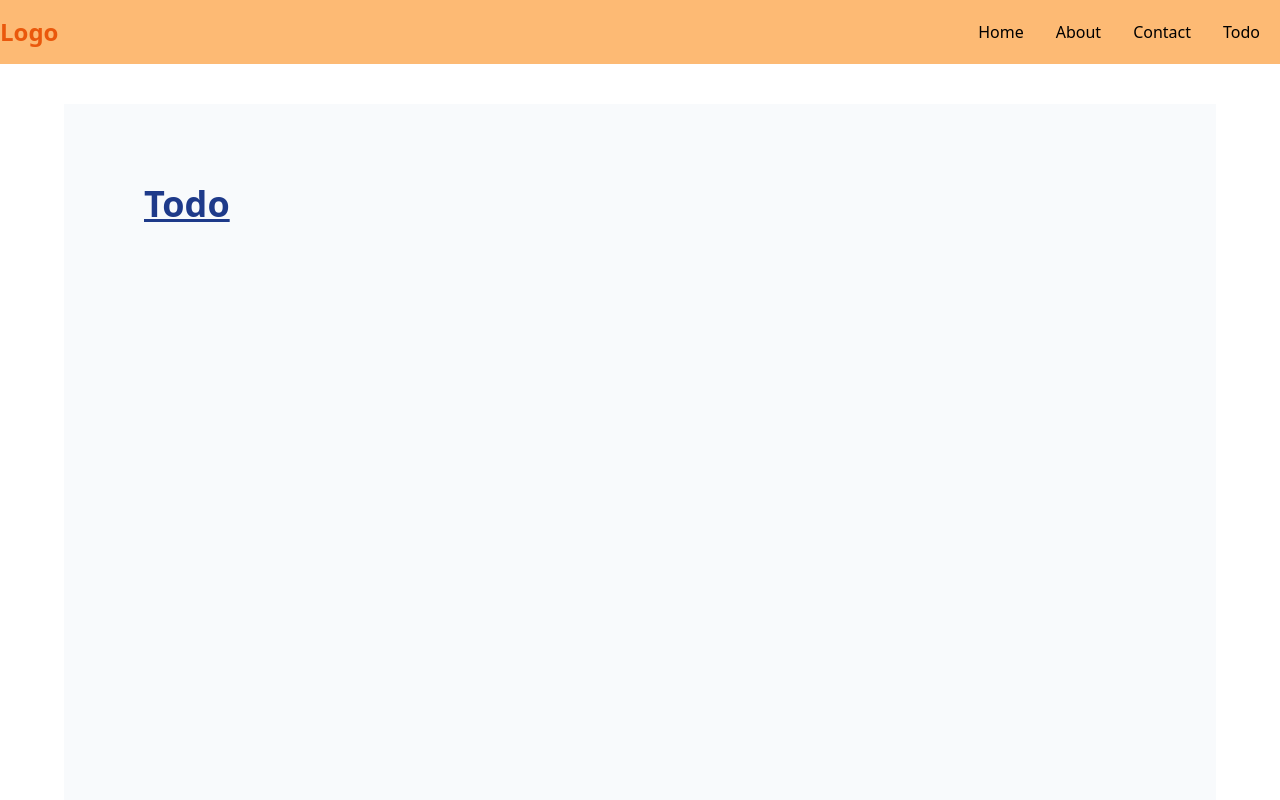
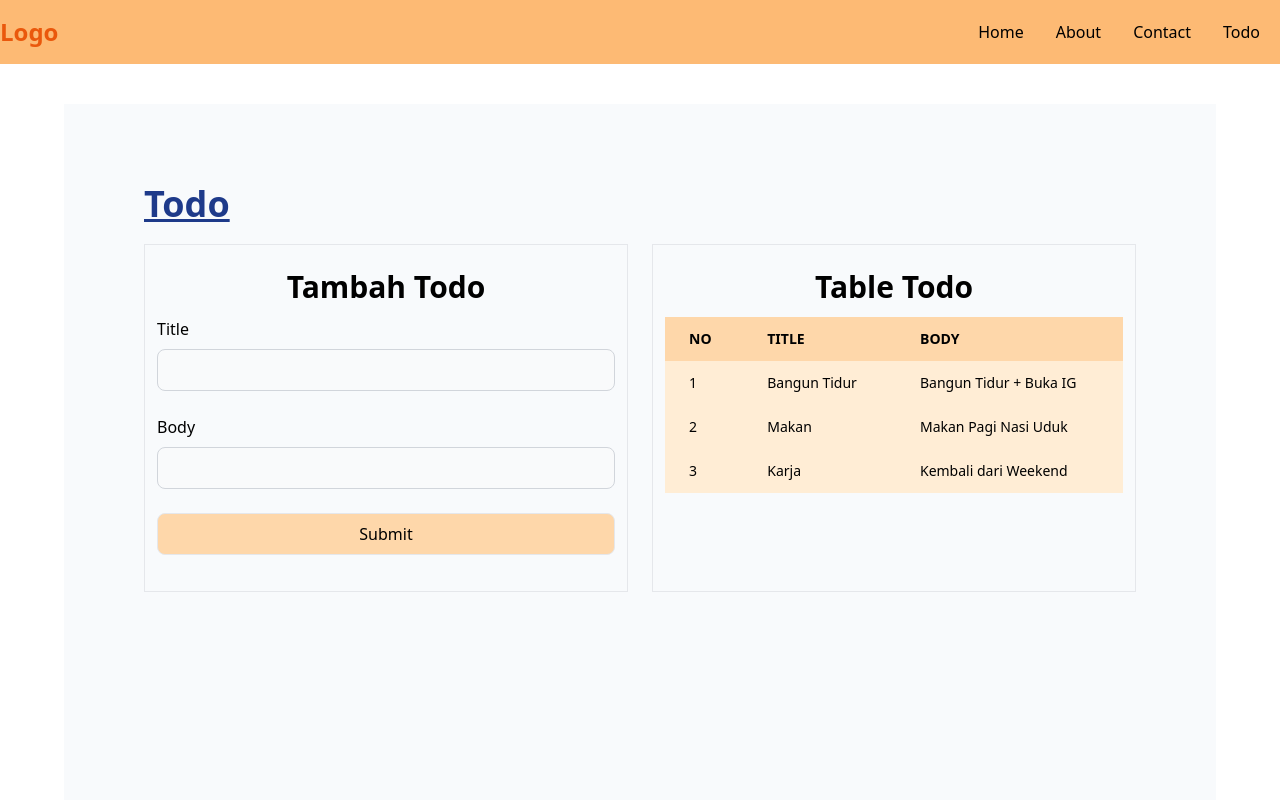
Before and after one commit to sayamelonk/ReactJS-Pemula, a React (Vite) app: page /todo in a window 1280 px wide. Shown: the top 800 px of the page. Built offline with nearby package versions, Linux system fonts and the light colour scheme.

Commit message:
Styling Component Todo Page

```diff
--- a/src/page/TodoView.jsx
+++ b/src/page/TodoView.jsx
@@ -1,7 +1,79 @@
 import TittleHeader from '../components/TittleHeader'
 
 const TodoView = () => {
-  return <TittleHeader title="Todo" />
+  return (
+    <>
+      <TittleHeader title="Todo" />
+      <div className="grid gap-6 mb-6 grid-cols-2">
+        {/* Tambah Form Todo */}
+        <div className="border p-3">
+          <h1 className="text-3xl text-center font-semibold my-3">
+            Tambah Todo
+          </h1>
+          <form action="">
+            <div className="mb-6">
+              <label className="block mb-2 font-medium">Title</label>
+              <input
+                type="text"
+                className="bg-gray-50 border border-gray-300 rounded-lg block w-full p-2"
+              />
+            </div>
+            <div className="mb-6">
+              <label className="block mb-2 font-medium">Body</label>
+              <input
+                type="text"
+                className="bg-gray-50 border border-gray-300 rounded-lg block w-full p-2"
+              />
+            </div>
+            <div className="mb-6">
+              <input
+                type="submit"
+                className="bg-orange-200 border rounded-lg w-full p-2 cursor-pointer hover:bg-orange-600"
+              />
+            </div>
+          </form>
+        </div>
+        {/* Table Todo */}
+        <div className="border p-3">
+          <h1 className="text-3xl text-center my-3 font-semibold">
+            Table Todo
+          </h1>
+          <table className="w-full text-sm text-left">
+            <thead className="bg-orange-200 uppercase">
+              <tr>
+                <th scope="col" className="px-6 py-3">
+                  No
+                </th>
+                <th scope="col" className="px-6 py-3">
+                  Title
+                </th>
+                <th scope="col" className="px-6 py-3">
+                  Body
+                </th>
+              </tr>
+            </thead>
+            <tbody className="bg-orange-100 text-left">
+              <tr>
+                <td className="px-6 py-3">1</td>
+                <td className="px-6 py-3">Bangun Tidur</td>
+                <td className="px-6 py-3">Bangun Tidur + Buka IG</td>
+              </tr>
+              <tr>
+                <td className="px-6 py-3">2</td>
+                <td className="px-6 py-3">Makan</td>
+                <td className="px-6 py-3">Makan Pagi Nasi Uduk</td>
+              </tr>
+              <tr>
+                <td className="px-6 py-3">3</td>
+                <td className="px-6 py-3">Karja</td>
+                <td className="px-6 py-3">Kembali dari Weekend</td>
+              </tr>
+            </tbody>
+          </table>
+        </div>
+      </div>
+    </>
+  )
 }
 
 export default TodoView
```
